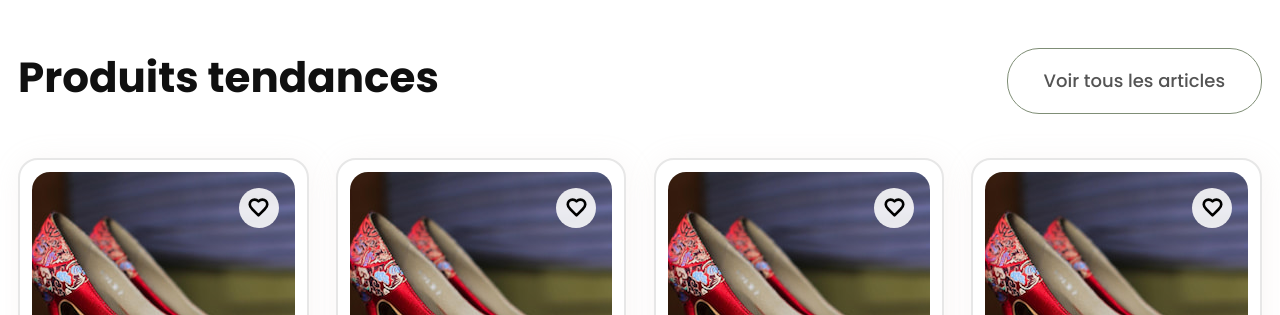
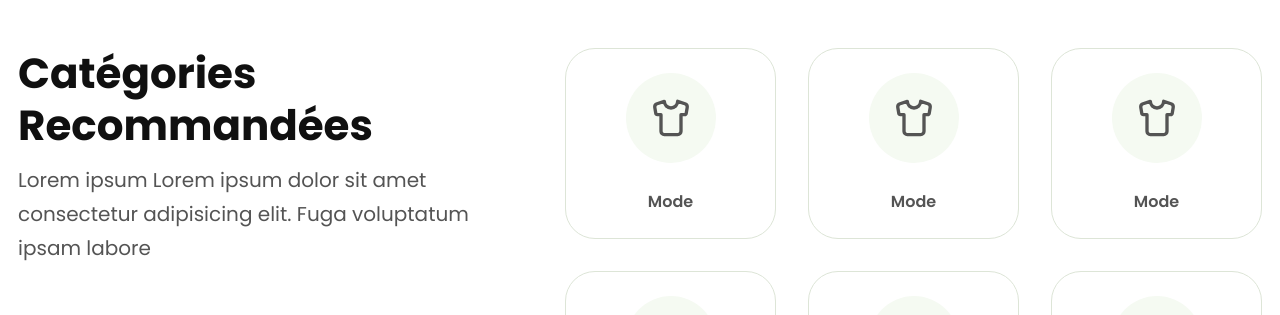
Before and after one commit to MarineLigny/E-comPretium, a React (Vite) app: page / in a window 1280 px wide. Shown: the part 478-793 px from the top of the page. Built offline with nearby package versions, Linux system fonts and the light colour scheme.

Commit message:
debut de création de l'onglet 'categories' qui sera transformé par la suite en categories.tsx

```diff
--- a/src/App.tsx
+++ b/src/App.tsx
@@ -8,12 +8,40 @@ import ProductsContainer from './components/ProductsContainer';
 
 
 function App() {
-
+  // biome-ignore lint/complexity/noUselessLoneBlockStatements: <explanation>
+  {/*ici a modifier pour afficher autant de catégorie qu'il y aura de svg et son title*//*ici a modifier pour afficher autant de catégorie qu'il y aura de svg et son title*/}
+  const categories = Array.from({ length: 6 });
   return (
 
     <div>
       <main className='sections'>
         <Banner />
+
+        <section className="container categories">
+          <div className="categories_text">
+            <h2 className='section-title'>Catégories Recommandées</h2>
+            <p className="text-body">Lorem ipsum Lorem ipsum dolor sit amet consectetur adipisicing elit. Fuga voluptatum ipsam labore</p>
+          </div>
+
+          <div className="categories-grid">
+            {categories.map((_, index) => (
+              // biome-ignore lint/a11y/useAnchorContent: <explanation>
+              <a
+                href="/#"
+                className='category-link'
+                key={index}>
+                  <span className="category-link_icon">
+                    <svg xmlns="http://www.w3.org/2000/svg" width="24" height="24" viewBox="0 0 24 24" fill="none" stroke="currentColor" stroke-width="2" stroke-linecap="round" stroke-linejoin="round" className="lucide lucide-shirt-icon lucide-shirt" aria-hidden="true">
+                      <path d="M20.38 3.46 16 2a4 4 0 0 1-8 0L3.62 3.46a2 2 0 0 0-1.34 2.23l.58 3.47a1 1 0 0 0 .99.84H6v10c0 1.1.9 2 2 2h8a2 2 0 0 0 2-2V10h2.15a1 1 0 0 0 .99-.84l.58-3.47a2 2 0 0 0-1.34-2.23z"/>
+                    </svg>
+                  </span>
+                  Mode
+              </a>
+            ))}
+          </div>
+
+        </section>
+
         <ProductsContainer />
       </main>
     </div>
--- /dev/null
+++ b/src/css/categories.css
@@ -0,0 +1,61 @@
+.categories {
+    p {
+        margin-top: 0.75rem;
+        margin-bottom: 1.25rem;
+    }
+
+    .section-title {
+        text-align: center;
+    }
+}
+
+.categories-grid {
+    display: grid;
+    grid-template-columns: 1fr 1fr;
+    gap: 9px;
+}
+
+.category-link {
+    border: solid 1px var(--category-border);
+    border-radius: 30px;
+    padding: 1.5rem;
+    display: flex;
+    flex-direction: column;
+    align-items: center;
+    gap: 1.625rem;
+    font-weight: 600;
+
+        svg {
+            width: 40px;
+            height: 40px;
+        }
+        &:hover {
+           border-color: var(--contrast);
+        }
+}
+
+.category-link_icon {
+    width: 90px;
+    height: 90px;
+    border-radius: 90px;
+    background-color: var(--contrast-light);
+    margin-inline: auto;
+    display: grid;
+    place-items: center;
+}
+
+@media (min-width:1000px) {
+    .categories {
+        display: grid;
+        grid-template-columns: 593fr 885fr;
+        gap: 80px;
+            .section-title {
+               text-align: left;
+            }
+    }
+    .categories-grid {
+        grid-template-columns: 1fr 1fr 1fr;
+        gap: 2rem;
+    }
+
+}
--- a/src/css/style.css
+++ b/src/css/style.css
@@ -5,3 +5,4 @@
 @import "./btn.css";
 @import "./layout.css";
 @import "./banner.css";
+@import "./categories.css";
--- a/src/css/text.css
+++ b/src/css/text.css
@@ -30,10 +30,14 @@
     line-height: 1.625;
     font-weight: 600;
 }
+.text-body {
+    line-height: 1.625;
+   }
 
 @media (min-width: 1200px) {
     .section-title {
         font-size: 2.625rem;
+        line-height: 1.23;
     }
     .product-card_title {
         font-size: 1.375rem;
@@ -50,5 +54,9 @@
     .banner_description {
         font-size: 1.25rem;
         line-height: 1.6;
-    }
+   }
+   .text-body {
+    font-size: 1.25rem;
+    line-height: 1.7;
+   }
 }
--- a/src/css/variable.css
+++ b/src/css/variable.css
@@ -4,6 +4,7 @@
    --border: #e7e7e7;
    --contrast: #7f8e76;
    --contrast-border:#a5ac6a;
+   --category-border: #dde5d7;
    --contrast-light: #f5faf2;
    --price: #00a3a4;
    --text-dark: #1f1f1f;
```
